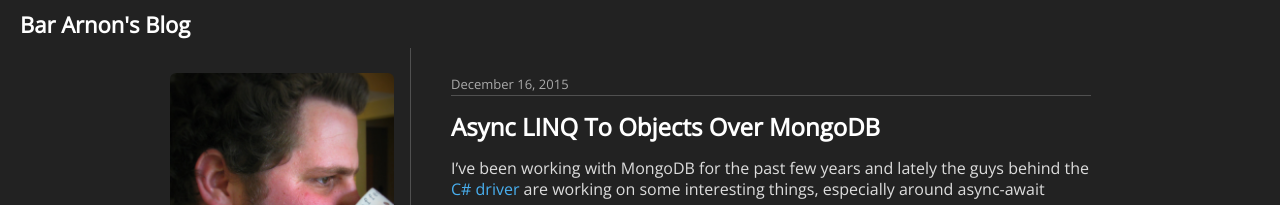
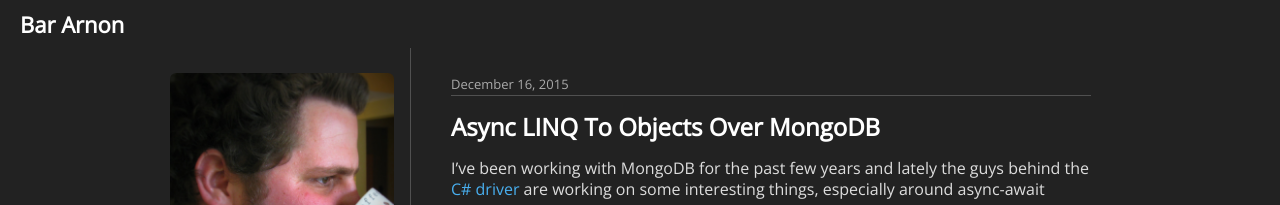
Before and after one commit to i3arnon/i3arnon.github.io, a Jekyll site: the page built from index.html, in a window 1280 px wide. Shown: the top 205 px of the page. Built offline with Jekyll 4.4.1, drawn with Linux system fonts in a browser that asks for light colours; the list of posts is cut into pages by our own code.

Commit message:
remove blog from title

```diff
--- a/_config.yml
+++ b/_config.yml
@@ -1,4 +1,4 @@
-title: Bar Arnon's Blog
+title: Bar Arnon
 name: Bar Arnon
 url: http://blog.i3arnon.com
 description: Acoustic Cheesecake
```
